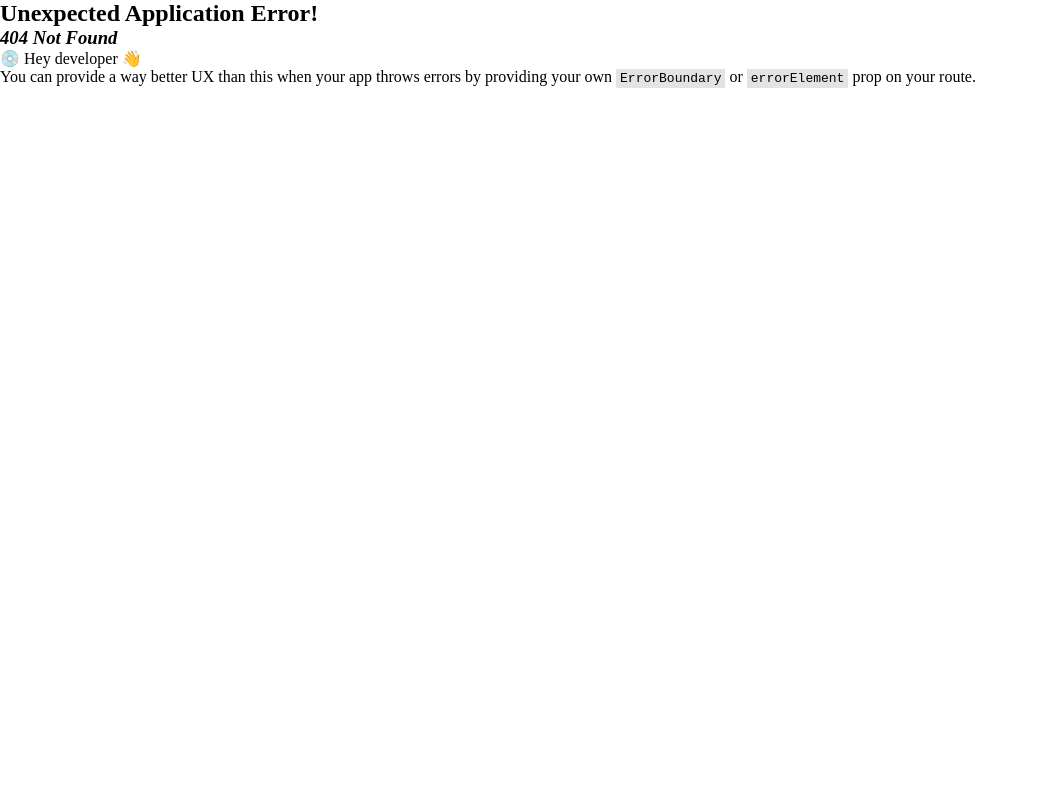
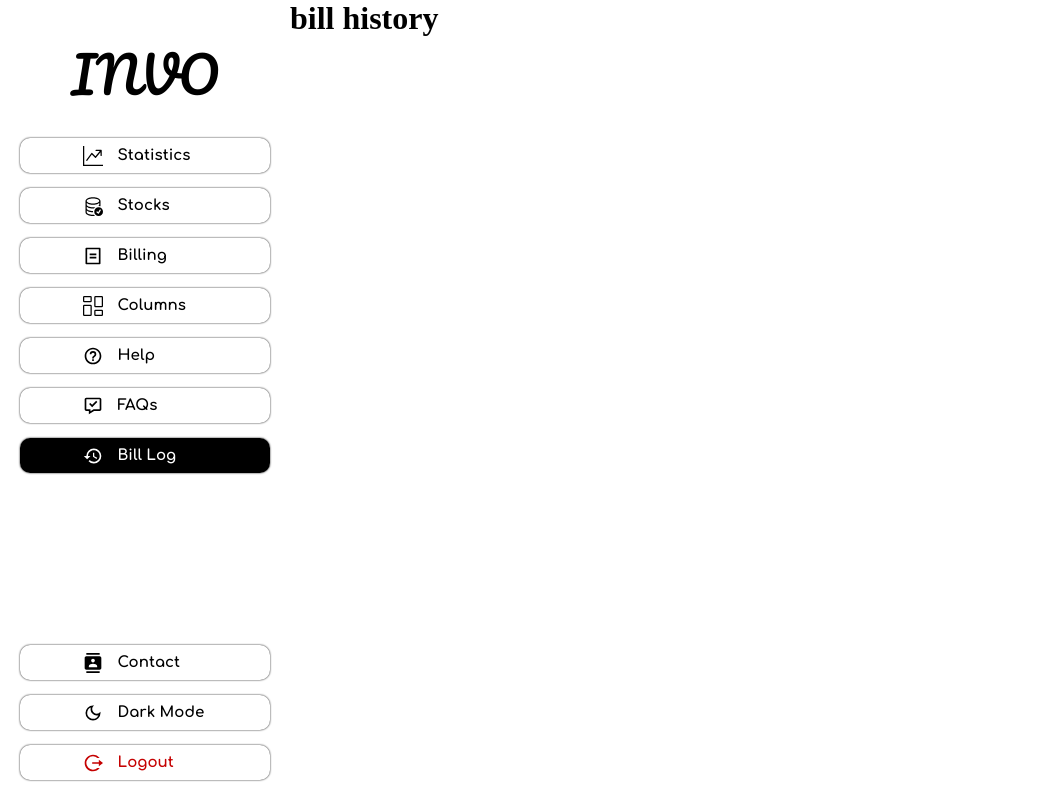
Before and after one commit to nikhitkumar00/Inventify, a React (Vite) app: page /billhistory in a window 1280 px wide. Before the commit this address had no page. Shown: the whole page, without its empty margins (0-1038 px from the left). Built offline with nearby package versions, Linux system fonts and the light colour scheme.

Commit message:
added billhistory component

```diff
--- /dev/null
+++ b/src/Components/BillHistory/BillHistory.jsx
@@ -0,0 +1,9 @@
+import "./BillHistory.css";
+
+const BillHistory = () => {
+    return (
+        <h1>bill history</h1>
+    )
+}
+
+export default BillHistory;
--- a/src/Components/Navbar/Navbar.jsx
+++ b/src/Components/Navbar/Navbar.jsx
@@ -5,6 +5,7 @@ import { RiBillLine } from "react-icons/ri";
 import { BsColumnsGap } from "react-icons/bs";
 import { BiHelpCircle } from "react-icons/bi";
 import { MdContacts } from "react-icons/md";
+import { MdOutlineHistory } from "react-icons/md";
 import { MdOutlineDarkMode } from "react-icons/md";
 import { RiLogoutCircleRLine } from "react-icons/ri";
 import { BiMessageCheck } from "react-icons/bi";
@@ -29,8 +30,10 @@ const Navbar = () => {
       document.documentElement.style.setProperty("--shadow", "#828282");
       document.documentElement.style.setProperty("--textt", "#000000");
       document.documentElement.style.setProperty("--faqshadow", "#302f2f1a");
-      document.documentElement.style.setProperty("--faqitemshadow", "#2626261a");
-
+      document.documentElement.style.setProperty(
+        "--faqitemshadow",
+        "#2626261a"
+      );
     } else {
       document.documentElement.style.setProperty("--mayo", "#2e2e2e");
       document.documentElement.style.setProperty("--tar", "#ffffff");
@@ -127,10 +130,17 @@ const Navbar = () => {
               FAQs
             </div>
           </NavLink>
-          <div className="nav-child-theme" onClick={themechange}>
-            <MdOutlineDarkMode className="icon" />
-            Dark Mode
-          </div>
+          <NavLink
+            to={"/billhistory"}
+            className={({ isActive }) =>
+              isActive ? "active_navbar" : "inactive_navbar"
+            }
+          >
+            <div className="nav-child">
+              <MdOutlineHistory className="icon" />
+              Bill Log
+            </div>
+          </NavLink>
         </div>
       </div>
 
@@ -146,6 +156,10 @@ const Navbar = () => {
             Contact
           </div>
         </NavLink>
+        <div className="nav-child-theme" onClick={themechange}>
+            <MdOutlineDarkMode className="icon" />
+            Dark Mode
+          </div>
         <NavLink
           to={"/login"}
           className={({ isActive }) =>
--- a/src/main.jsx
+++ b/src/main.jsx
@@ -14,6 +14,7 @@ import Signup from "./Components/Signup/Signup.jsx";
 import Login from "./Components/Login/Login.jsx";
 import Column from "./Components/Column/Column.jsx";
 import Faq from "./Components/FAQ/Faq.jsx";
+import BillHistory from "./Components/BillHistory/BillHistory.jsx";
 
 const router = createBrowserRouter([
   {
@@ -48,6 +49,10 @@ const router = createBrowserRouter([
         path: "/faq",
         element: <Faq />,
       },
+      {
+        path: "/billhistory",
+        element: <BillHistory />,
+      },
     ],
   },
   {
```
Also changed, not shown: src/Components/BillHistory/BillHistory.css (added).
